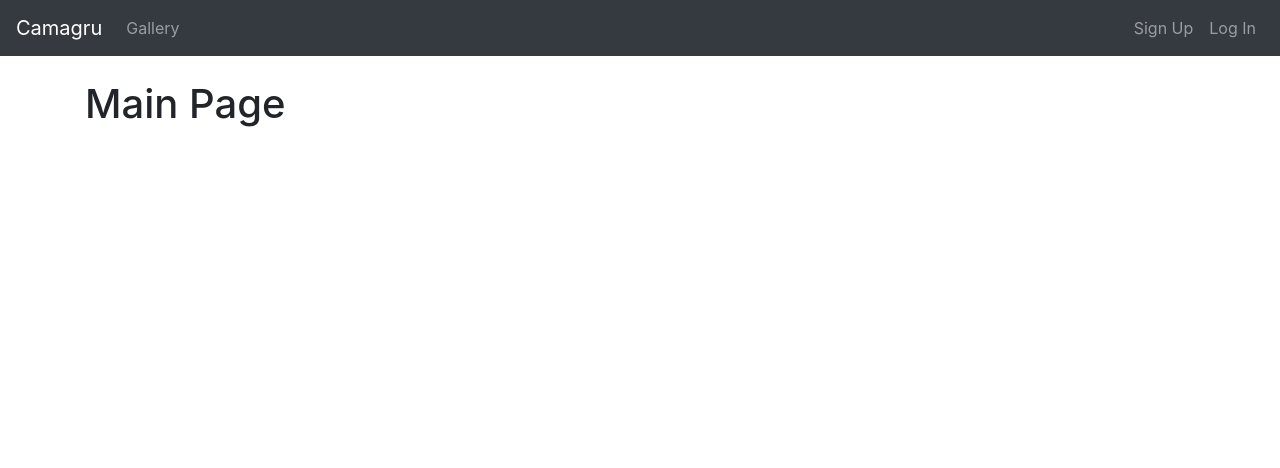
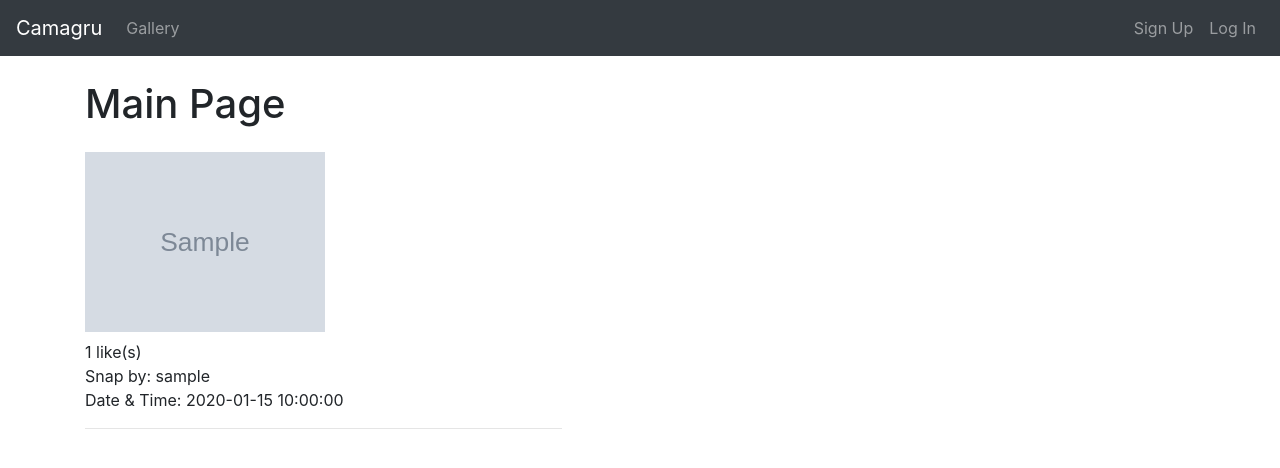
Before and after one commit to znatno/42-camagru, a PHP site: page / in a window 1280 px wide. Shown: the top 468 px of the page. Run offline with PHP 8.4, Linux system fonts and the light colour scheme; tables that the repository leaves empty hold one stand-in row (values such as "Sample post"); grey boxes marked "Sample" are stand-in pictures.

Commit message:
likes done [36] - WIP gallery

```diff
--- a/app/acl/main.php
+++ b/app/acl/main.php
@@ -7,7 +7,7 @@ return [
 	],
 
 	'authorize' => [
-
+		'changeLike',
 	],
 
 	'guest' => [
--- a/app/config/routes.php
+++ b/app/config/routes.php
@@ -6,6 +6,14 @@ return [
 	'' => [
 		'controller' => 'main',
 		'action' => 'index'
+	],
+	'action/like' => [
+		'controller' => 'main',
+		'action' => 'changeLike'
+	],
+	'action/dislike' => [
+		'controller' => 'main',
+		'action' => 'changeLike'
 	],
 
 	// Account Controller
--- a/app/controllers/MainController.php
+++ b/app/controllers/MainController.php
@@ -9,13 +9,32 @@ class MainController extends Controller {
 
 	public function indexAction() {
 
-//		$news = $this->model->getNews();
-//		$vars = [
-//			'news' => $news,
-//		];
-//		$this->view->render('Main Page', $vars);
+		$photos = $this->model->getPhotos();
 
-		$this->view->render('Main Page');
+		$vars = [
+			'photos' => $photos,
+		];
+
+		$this->view->render('Main Page', $vars);
+	}
+
+	public function changeLikeAction() {
+
+		if (isset($_POST['photoId']) && isset($_POST['action'])) {
+			if ($_POST['action'] == 'like') {
+				if ($this->model->likePhoto($_POST['photoId'])) {
+					$this->view->message('Success', 'Post is liked');
+				}
+				$this->view->message('Error', $this->model->error);
+			} elseif ($_POST['action'] == 'dislike') {
+				if ($this->model->dislikePhoto($_POST['photoId'])) {
+					$this->view->message('Success', 'Post is disliked');
+				}
+				$this->view->message('Error', $this->model->error);
+			}
+			$this->view->message('Error', 'Something went wrong. Contact administrator');
+		}
+		$this->view->message('Error', 'Post is not found');
 	}
 
 }
--- a/app/models/Main.php
+++ b/app/models/Main.php
@@ -6,9 +6,59 @@ use app\core\Model;
 
 class Main extends Model {
 
-//	public function getNews() {
-//		$news = $this->db->row('SELECT title, text FROM news');
-//		return $news;
-//	}
+	public function getPhotos() {
+
+		$photos = $this->db->row(
+			'SELECT id, path, username, timestamp, likes, comments FROM db_ibohun.photos ORDER BY id DESC'
+		);
+
+		if (isset($_SESSION['user'])) {
+			$user_likes = $this->db->columnAllOccurs(
+				'SELECT photo_id FROM db_ibohun.likes WHERE user_id = :user_id', ['user_id' => $_SESSION['user']['id']]
+			);
+			foreach ($photos as $key => $photo) {
+				$photos[$key]['liked'] = in_array($photo['id'], $user_likes) ? 'fa-heart' : 'fa-heart-o';
+			}
+		}
+
+		return $photos;
+	}
+
+	public function likePhoto($photo_id) {
+
+		if ($this->checkUserPhotoExistance($photo_id)) {
+			$sql_add_like = 'INSERT INTO db_ibohun.likes (photo_id, user_id) VALUES (:photo_id, :user_id)';
+			$sql_inc_like = 'UPDATE db_ibohun.photos SET likes = likes + 1 WHERE id = :id';
+
+			return $this->db->query($sql_add_like, ['photo_id' => $photo_id, 'user_id' => $_SESSION['user']['id']])
+				&& $this->db->query($sql_inc_like, ['id' => $photo_id]);
+		}
+		$this->error .= ' some err';
+		return false;
+	}
+
+	public function dislikePhoto($photo_id) {
+
+		if ($this->checkUserPhotoExistance($photo_id)) {
+			$sql_rem_like = 'DELETE FROM db_ibohun.likes photo_id WHERE photo_id = :photo_id AND user_id = :user_id';
+			$sql_dec_like = 'UPDATE db_ibohun.photos SET likes = likes - 1 WHERE id = :id';
+
+			return $this->db->query($sql_rem_like, ['photo_id' => $photo_id, 'user_id' => $_SESSION['user']['id']])
+				&& $this->db->query($sql_dec_like, ['id' => $photo_id]);
+		}
+		$this->error .= ' some err2';
+		return false;
+	}
+
+	public function checkUserPhotoExistance($photo_id) {
+
+		if ($this->db->column('SELECT id FROM db_ibohun.users WHERE id = :id AND confirmed = :confirmed',
+				['id' => $_SESSION['user']['id'], 'confirmed' => $_SESSION['user']['confirmed']])
+			&& $this->db->column('SELECT id FROM db_ibohun.photos WHERE id = :id', ['id' => $photo_id])) {
+			return true;
+		}
+		$this->error = 'no such user or photo: ' . empty($res) . ' | ';
+		return false;
+	}
 
 }
--- a/app/views/layout/default.php
+++ b/app/views/layout/default.php
@@ -16,6 +16,7 @@ if (isset($_SESSION['user'])) {
   <meta charset="utf-8"/>
   <title><?= $title; ?></title>
   <link rel="stylesheet" href="/pub/css/stylesheet.css">
+  <link rel="stylesheet" href="https://cdnjs.cloudflare.com/ajax/libs/font-awesome/4.7.0/css/font-awesome.min.css">
 	<?php require 'app/lib/put_scripts.php' ?>
 </head>
 
--- a/app/views/main/index.php
+++ b/app/views/main/index.php
@@ -1,16 +1,24 @@
 <div class="container">
-    <h1 class="mt-4 mb-5">Main Page</h1>
-    <div class="row">
-        <div class="col-lg-8 mb-4">
-            <?php
-                // getAllInfo();
-            ?>
-        </div>
+  <h1 class="mt-4 mb-4">Main Page</h1>
+  <div class="row">
+    <div class="col-lg-8 mb-4 p-0">
+		<?php foreach ($photos as $val): ?>
+          <div class="col-lg-8 mb-4 post">
+            <img src="<?= $val['path'] ?>" alt="Error image" width="240">
+            <p class="mt-2">
+              <?php if (isset($_SESSION['user'])): ?>
+                <i onclick="changeLikeHandler(this)" class="fa <?= $val['liked'] ?>" id="post-<?= $val['id'] ?>"></i>
+              <?php endif; ?>
+              <span class="like-number"><?= $val['likes'] ?></span> like(s)
+              <br>
+              Snap by: <?= $val['username'] ?>
+              <br>
+              Date & Time: <?= $val['timestamp'] ?>
+              <br>
+            </p>
+            <hr>
+          </div>
+		<?php endforeach; ?>
     </div>
+  </div>
 </div>
-
-<?php //foreach ($news as $val): ?>
-<!--    <h4>--><?//=$val['title']?><!--</h4>-->
-<!--    <p>--><?//=$val['text']?><!--</p>-->
-<!--    <hr>-->
-<?php //endforeach; ?>
--- a/pub/css/stylesheet.css
+++ b/pub/css/stylesheet.css
@@ -102,3 +102,24 @@
     text-align: center;
     color: #999;
 }
+
+/*--- index.php ---*/
+
+/* ... */
+
+/*--> Like */
+
+.fa-heart {
+    color: orangered;
+}
+
+.fa-heart:hover {
+    color: orangered;
+}
+
+.fa-heart-o:hover:before {
+    color: orangered;
+    content: "\f004";
+}
+
+/*--> ... */
--- a/pub/scripts/handlers.js
+++ b/pub/scripts/handlers.js
@@ -54,3 +54,19 @@ function editProfileHandler() {
     });
     return false;
 }
+
+function changeLikeHandler(elem) {
+    let val = elem.nextElementSibling.textContent.valueOf(),
+        photoId = elem.id.slice(5);
+
+    elem.classList.toggle("fa-heart-o");
+    elem.classList.toggle("fa-heart");
+
+    if (elem.classList.contains("fa-heart")) {
+        elem.nextElementSibling.textContent = parseInt(val) + 1;
+        ajax(`/action/like/`, `photoId=${photoId}&action=like`)
+    } else {
+        elem.nextElementSibling.textContent = String(parseInt(val) - 1);
+        ajax(`/action/dislike/`, `photoId=${photoId}&action=dislike`)
+    }
+}
```
Also changed, not shown: app/models/Account.php (+6 -6 lines), app/models/Create.php (+5 -6 lines), misc/create-db.sql (+9 -8 lines), 1 other file.
